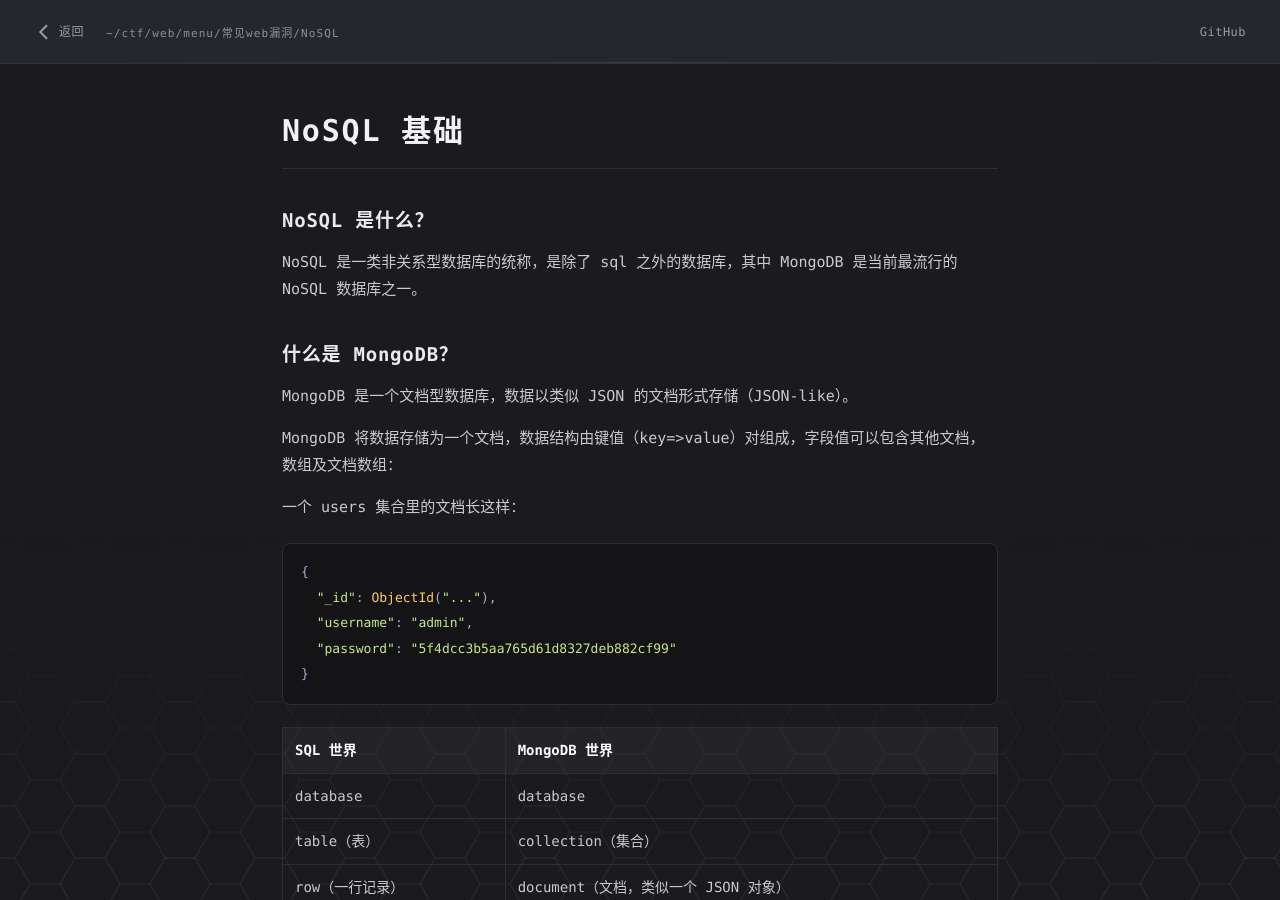
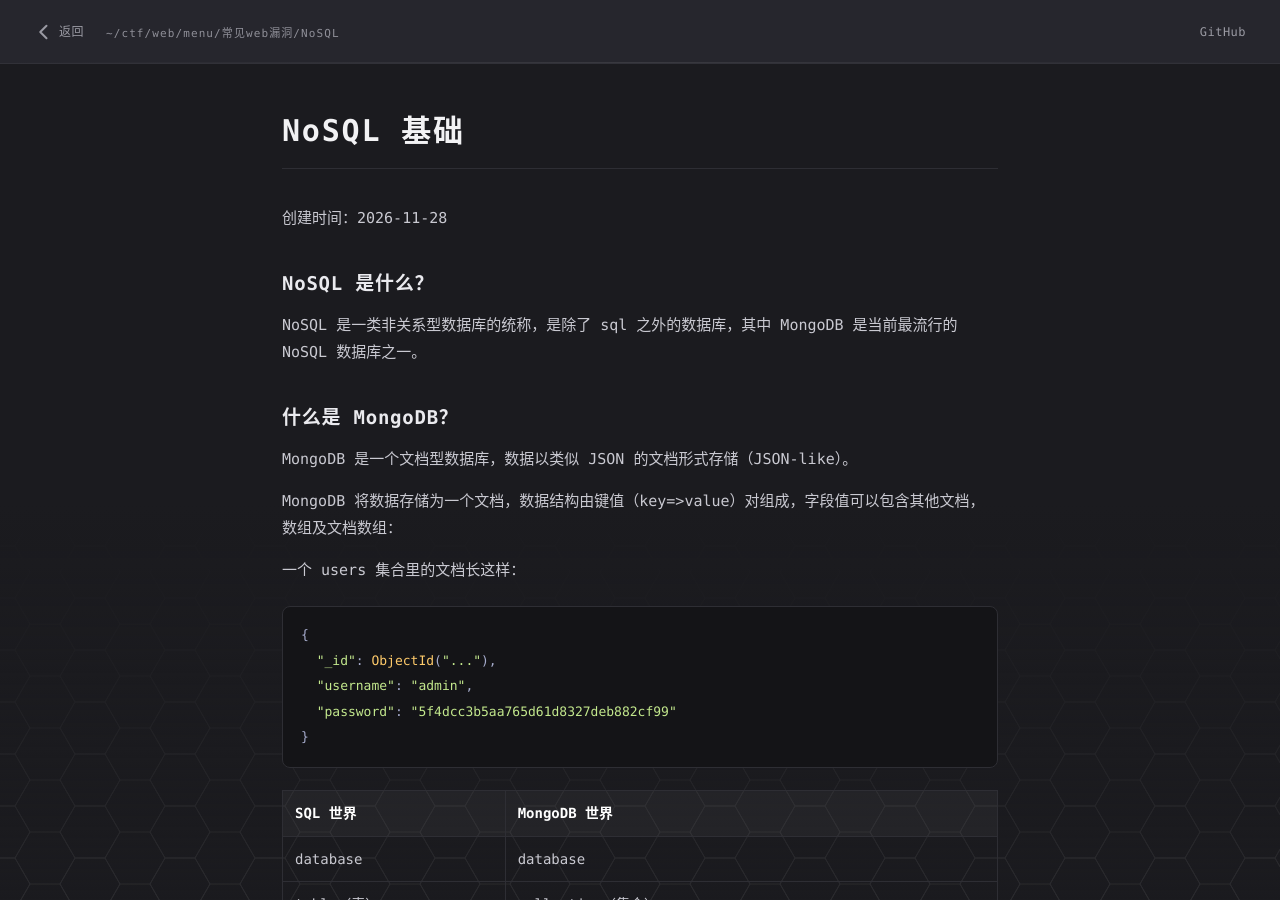
Before and after one commit to Min-2233/Min-2233.github.io, a Jekyll site: the page built from ctf/web/menu/常见web漏洞/NoSQL/NoSQL基础.md, in a window 1280 px wide and 900 px high. Built offline with Jekyll 4.4.1, drawn with Linux system fonts in a browser that asks for light colours.

Commit message:
Update NoSQL基础.md

```diff
--- a/ctf/web/menu/常见web漏洞/NoSQL/NoSQL基础.md
+++ b/ctf/web/menu/常见web漏洞/NoSQL/NoSQL基础.md
@@ -5,6 +5,7 @@ date: 2026-11-28
 
 
 # NoSQL 基础
+创建时间：2026-11-28
 
 ## NoSQL 是什么？
 
```
